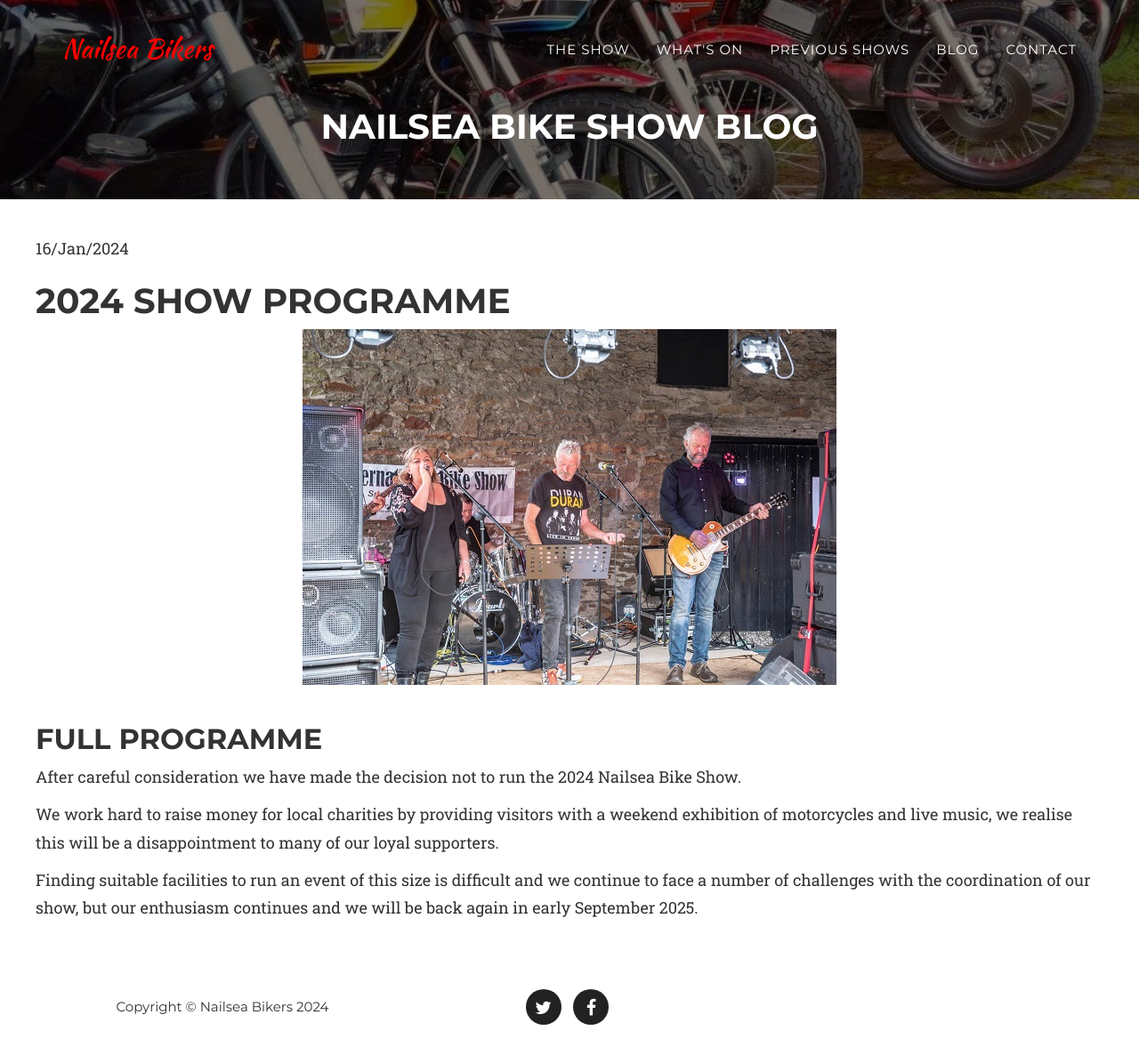
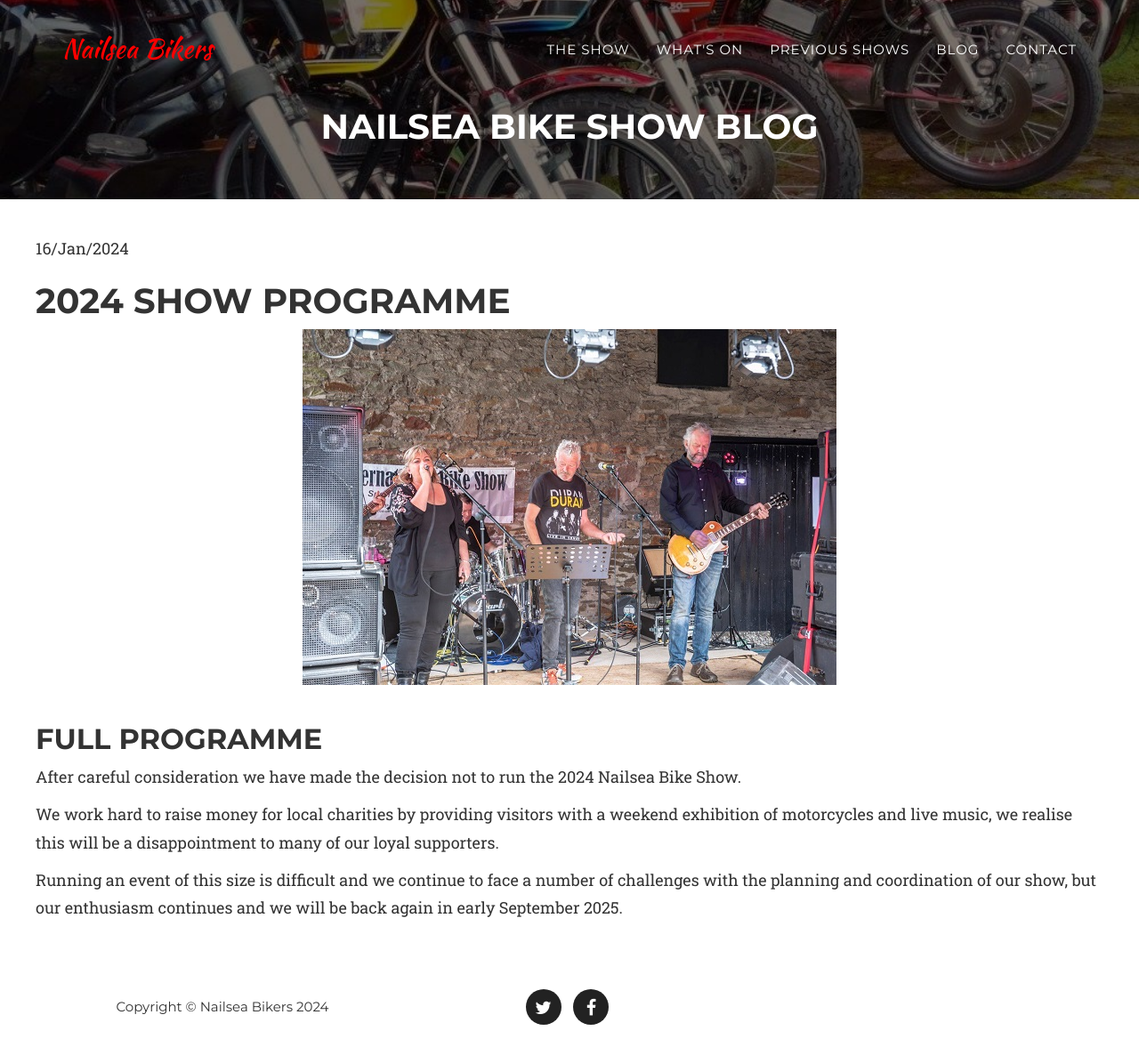
Before and after one commit to nailsea-bikers/nailsea-bikers.github.io, a Jekyll site: the page built from _posts/2024-01-16-programme-2024.markdown, in a window 1280 px wide and 1177 px high. Shown: the whole window at 89% size. Built offline with Jekyll 4.4.1, drawn with Linux system fonts in a browser that asks for light colours; some web fonts are replaced.

Commit message:
Amend message

```diff
--- a/_posts/2024-01-16-programme-2024.markdown
+++ b/_posts/2024-01-16-programme-2024.markdown
@@ -16,4 +16,4 @@ After careful consideration we have made the decision not to run the 2024 Nailse
 
 We work hard to raise money for local charities by providing visitors with a weekend exhibition of motorcycles and live music, we realise this will be a disappointment to many of our loyal supporters.
 
-Finding suitable facilities to run an event of this size is difficult and we continue to face a number of challenges with the coordination of our show, but our enthusiasm continues and we will be back again in early September 2025.
+Running an event of this size is difficult and we continue to face a number of challenges with the planning and coordination of our show, but our enthusiasm continues and we will be back again in early September 2025.
```
